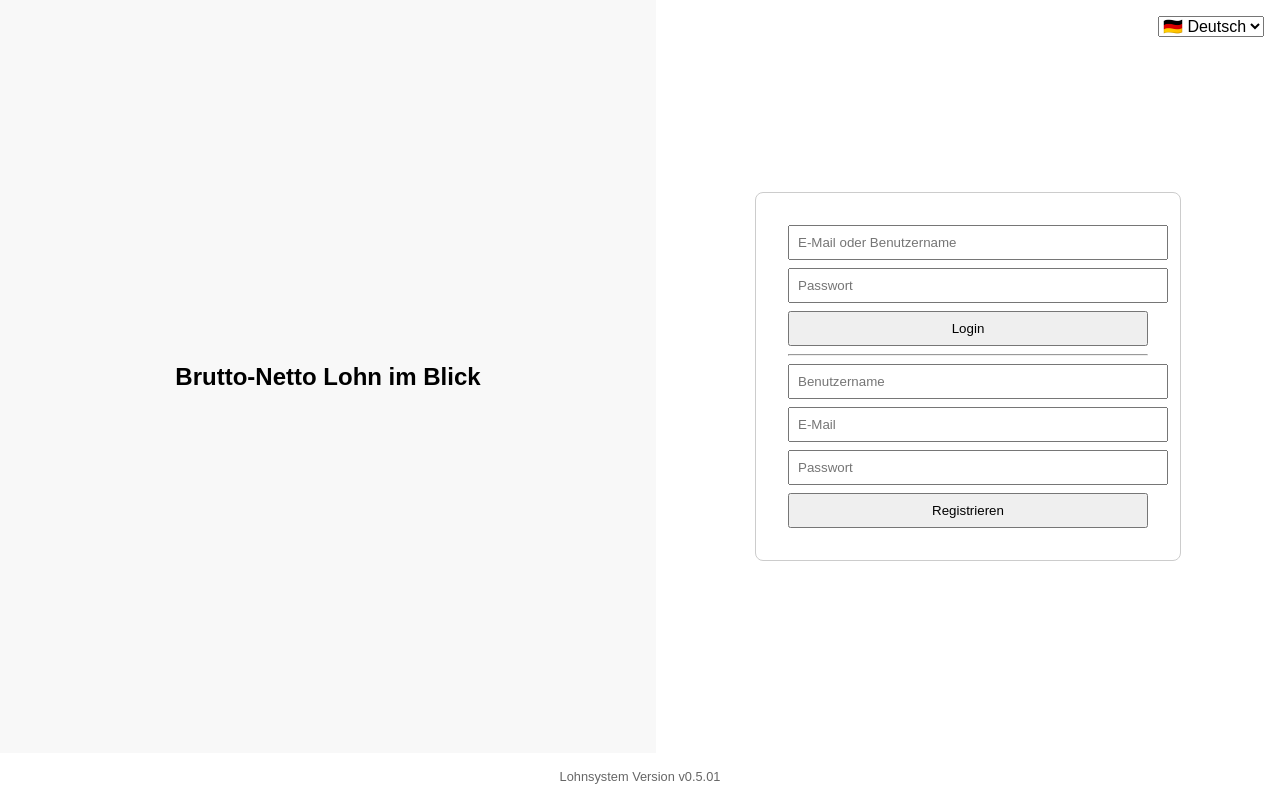
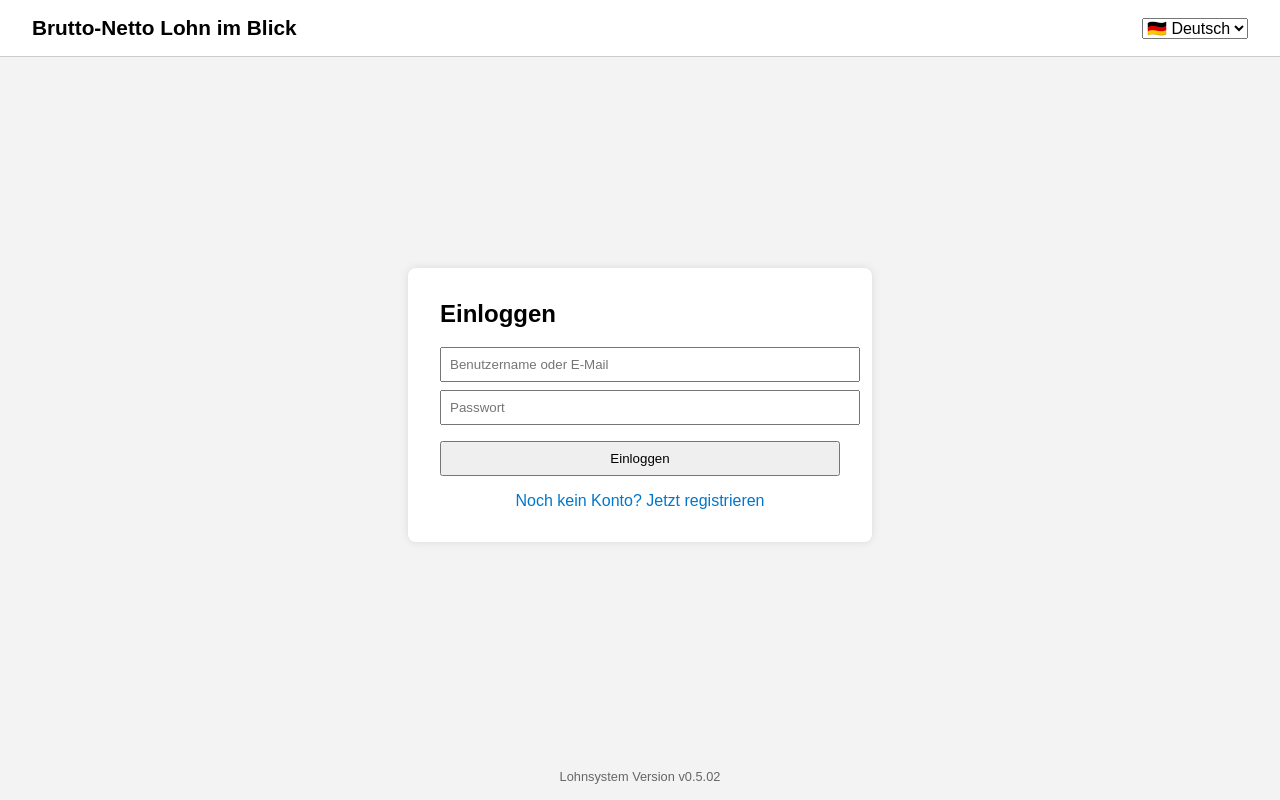
Before and after one commit to Blackleelou/lohnsystem, a Flask app: page / in a window 1280 px wide. Run offline with Flask 3, Linux system fonts and the light colour scheme.

Commit message:
Add files via upload

```diff
--- a/templates/index.html
+++ b/templates/index.html
@@ -1,51 +1,90 @@
-
 <!DOCTYPE html>
 <html lang="de">
 <head>
   <meta charset="UTF-8" />
   <meta name="viewport" content="width=device-width, initial-scale=1.0" />
-  <title>Lohnsystem v0.5.01</title>
+  <title>Lohnsystem v0.5.02</title>
   <style>
-    body { margin: 0; font-family: Arial; display: flex; min-height: 100vh; flex-direction: column; }
-    main { flex: 1; display: flex; }
-    .left { flex: 1; background: #f8f8f8; display: flex; align-items: center; justify-content: center; font-size: 1.5rem; padding: 1rem; }
-    .right { flex: 1; display: flex; align-items: center; justify-content: center; }
-    .card { width: 100%; max-width: 360px; padding: 2rem; border: 1px solid #ccc; border-radius: 8px; background: white; }
-    .flags { position: absolute; top: 1rem; right: 1rem; }
-    .flags select { font-size: 1rem; }
+    body { margin: 0; font-family: Arial; background: #f3f3f3; display: flex; flex-direction: column; min-height: 100vh; }
+    header { display: flex; justify-content: space-between; align-items: center; padding: 1rem 2rem; background: #fff; border-bottom: 1px solid #ccc; }
+    .title { font-weight: bold; font-size: 1.3rem; }
+    .lang-select { font-size: 1rem; }
+    main { display: flex; flex: 1; justify-content: center; align-items: center; padding: 2rem; }
+    .card { width: 100%; max-width: 400px; background: #fff; padding: 2rem; border-radius: 8px; box-shadow: 0 0 8px rgba(0,0,0,0.1); }
+    .card h2 { margin-top: 0; }
     .form input { width: 100%; padding: 0.5rem; margin-bottom: 0.5rem; }
-    .form button { width: 100%; padding: 0.5rem; }
+    .form button { width: 100%; padding: 0.5rem; margin-top: 0.5rem; }
+    .toggle { text-align: center; margin-top: 1rem; cursor: pointer; color: #0077cc; }
     footer { font-size: 0.8rem; color: #666; text-align: center; margin: 1rem 0; }
   </style>
+  <script>
+    function toggleForm(target) {
+      document.getElementById('login-form').style.display = (target === 'login') ? 'block' : 'none';
+      document.getElementById('register-form').style.display = (target === 'register') ? 'block' : 'none';
+    }
+    function changeLang(value) {
+      document.querySelectorAll('[data-lang]').forEach(el => {
+        el.textContent = translations[value][el.dataset.lang];
+      });
+    }
+    const translations = {
+      de: {
+        title: "Brutto-Netto Lohn im Blick",
+        login: "Einloggen",
+        register: "Registrieren",
+        switch_login: "Schon registriert? Jetzt einloggen",
+        switch_register: "Noch kein Konto? Jetzt registrieren"
+      },
+      en: {
+        title: "Gross-Net Pay at a Glance",
+        login: "Log in",
+        register: "Sign up",
+        switch_login: "Already registered? Log in now",
+        switch_register: "No account yet? Register now"
+      }
+    };
+    window.onload = () => changeLang('de');
+  </script>
 </head>
 <body>
-<div class="flags">
-  <select>
+<header>
+  <div class="title" data-lang="title">Brutto-Netto Lohn im Blick</div>
+  <select class="lang-select" onchange="changeLang(this.value)">
     <option value="de">🇩🇪 Deutsch</option>
     <option value="en">🇬🇧 English</option>
   </select>
-</div>
+</header>
 <main>
-  <div class="left">
-    <strong>Brutto-Netto Lohn im Blick</strong>
-  </div>
-  <div class="right">
   <div class="card">
-      <form class="form" action="/login" method="post">
-        <input type="text" name="username" placeholder="E-Mail oder Benutzername" required />
+    <form class="form" id="login-form" action="/login" method="post">
+      <h2 data-lang="login">Einloggen</h2>
+      <input type="text" name="username" placeholder="Benutzername oder E-Mail" required />
       <input type="password" name="password" placeholder="Passwort" required />
-        <button type="submit">Login</button>
+      <button type="submit" data-lang="login">Einloggen</button>
     </form>
-      <hr />
-      <form class="form" action="/register" method="post">
+    <form class="form" id="register-form" style="display:none" action="/register" method="post">
+      <h2 data-lang="register">Registrieren</h2>
       <input type="text" name="username" placeholder="Benutzername" required />
       <input type="email" name="email" placeholder="E-Mail" required />
       <input type="password" name="password" placeholder="Passwort" required />
-        <button type="submit">Registrieren</button>
+      <button type="submit" data-lang="register">Registrieren</button>
     </form>
-    </div>
+    <div class="toggle" onclick="toggleForm('register')" id="toRegister" data-lang="switch_register">Noch kein Konto? Jetzt registrieren</div>
+    <div class="toggle" onclick="toggleForm('login')" id="toLogin" style="display:none" data-lang="switch_login">Schon registriert? Jetzt einloggen</div>
   </div>
 </main>
-<footer>Lohnsystem Version v0.5.01</footer>
+<footer>Lohnsystem Version v0.5.02</footer>
+<script>
+  document.getElementById("toRegister").onclick = function() {
+    toggleForm('register');
+    this.style.display = 'none';
+    document.getElementById("toLogin").style.display = 'block';
+  };
+  document.getElementById("toLogin").onclick = function() {
+    toggleForm('login');
+    this.style.display = 'none';
+    document.getElementById("toRegister").style.display = 'block';
+  };
+</script>
 </body>
 </html>
```
Lines whose indentation alone changed are shown as unchanged.
